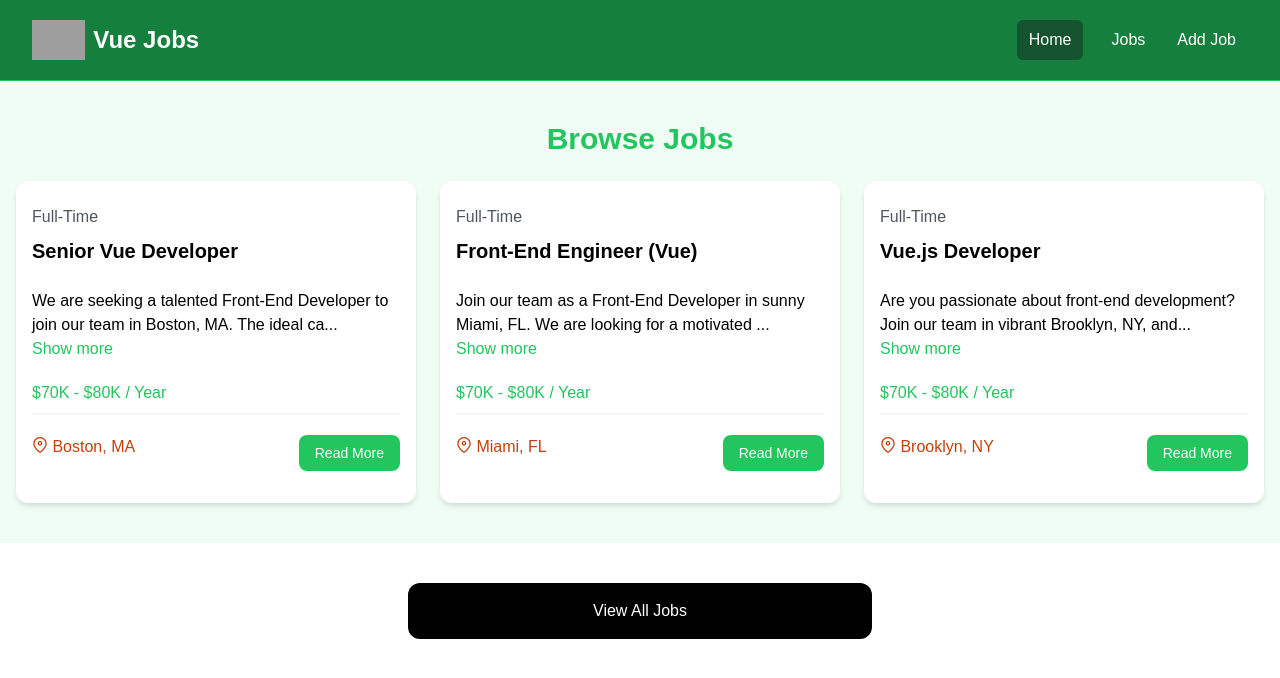
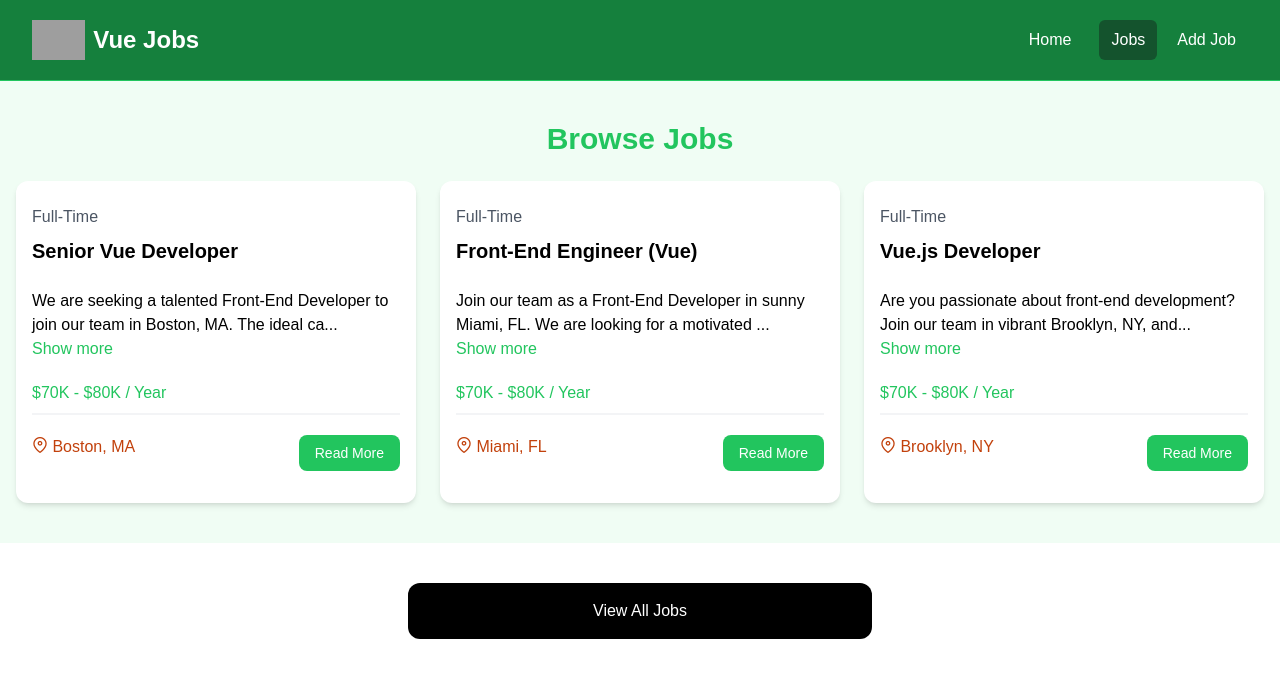
Before and after one commit to JovanaMatic/vue3-tut-2025, a Vue app: page /jobs in a window 1280 px wide. Shown: the top 678 px of the page. Built offline with nearby package versions, Linux system fonts and the light colour scheme; grey boxes are pictures that could not be loaded.

Commit message:
Replace links with RouterLink

```diff
--- a/src/components/HomeCards.vue
+++ b/src/components/HomeCards.vue
@@ -1,4 +1,5 @@
 <script setup>
+import { RouterLink } from 'vue-router'
 import Card from '@/components/Card.vue'
 </script>
 
@@ -11,24 +12,24 @@
             <p class="mt-2 mb-4">
               Browse our Vue jobs and start your career today
             </p>
-            <a
-              href="jobs.html"
+            <RouterLink
+              to="/jobs"
               class="inline-block bg-black text-white rounded-lg px-4 py-2 hover:bg-gray-700"
             >
               Browse Jobs
-            </a>
+            </RouterLink>
           </Card>
           <Card theme="bg-gray-100">
             <h2 class="text-2xl font-bold">For Employers</h2>
             <p class="mt-2 mb-4">
               List your job to find the perfect developer for the role
             </p>
-            <a
-              href="add-job.html"
+            <RouterLink
+              to="/jobs/add"
               class="inline-block bg-green-500 text-white rounded-lg px-4 py-2 hover:bg-green-600"
             >
               Add Job
-            </a>
+            </RouterLink>
           </Card>
         </div>
       </div>
--- a/src/components/JobListing.vue
+++ b/src/components/JobListing.vue
@@ -1,5 +1,6 @@
 <script setup>
 import { ref, computed } from 'vue'
+import { RouterLink } from 'vue-router'
 
 const props = defineProps({
   listing: Object,
@@ -47,12 +48,12 @@
                   <i class="pi pi-map-marker text-orange-700"></i>
                   {{ listing.location}}
                 </div>
-                <a
-                  :href="`/job/${listing.id}`"
+                <RouterLink
+                  :to="`/job/${listing.id}`"
                   class="h-[36px] bg-green-500 hover:bg-green-600 text-white px-4 py-2 rounded-lg text-center text-sm"
                 >
                   Read More
-                </a>
+                </RouterLink>
               </div>
             </div>
           </div>
--- a/src/components/JobListings.vue
+++ b/src/components/JobListings.vue
@@ -1,6 +1,7 @@
 <script setup>
+import { ref } from 'vue'
+import { RouterLink } from 'vue-router'
 import jobData from '@/jobs.json'
-import { ref } from 'vue'
 import JobListing from '@/components/JobListing.vue'
 
 const jobs = ref(jobData.slice(0,3));
@@ -28,12 +29,11 @@
       </div>
     </section>
     <section v-if="showButton" class="m-auto max-w-lg my-10 px-6">
-      <a
-        href="jobs.html"
+      <RouterLink
+        to="/jobs"
         class="block bg-black text-white text-center py-4 px-6 rounded-xl hover:bg-gray-700"
         @click.prevent="showAllJobs"
         >View All Jobs
-        </a
-      >
+        </RouterLink>
     </section>
 </template>
--- a/src/components/NavBar.vue
+++ b/src/components/NavBar.vue
@@ -1,5 +1,11 @@
 <script setup>
+import { RouterLink, useRoute } from 'vue-router'
 import logo from '../assets/images/logo.png'
+
+const isActiveLink = (routePath) => {
+  const route = useRoute()
+  return route.path === routePath
+}
 </script>
 <template>
       <nav class="bg-green-700 border-b border-green-500">
@@ -9,29 +15,26 @@
             class="flex flex-1 items-center justify-center md:items-stretch md:justify-start"
           >
             <!-- Logo -->
-            <a class="flex flex-shrink-0 items-center mr-4" href="index.html">
+            <RouterLink class="flex flex-shrink-0 items-center mr-4" to="/">
               <img class="h-10 w-auto" :src="logo" alt="Vue Jobs" />
               <span class="hidden md:block text-white text-2xl font-bold ml-2"
                 >Vue Jobs</span
               >
-            </a>
+            </RouterLink>
             <div class="md:ml-auto">
               <div class="flex space-x-2">
-                <a
-                  href="/"
-                  class="text-white bg-green-900 hover:bg-gray-900 hover:text-white rounded-md px-3 py-2"
-                  >Home</a
-                >
-                <a
-                  href="/jobs"
-                  class="text-white hover:bg-green-900 hover:text-white rounded-md px-3 py-2"
-                  >Jobs</a
-                >
-                <a
-                  href="/jobs/add"
-                  class="text-white hover:bg-green-900 hover:text-white rounded-md px-3 py-2"
-                  >Add Job</a
-                >
+                <RouterLink
+                  to="/"
+                  :class="[ 'text-white', 'rounded-md px-3 py-2', 'hover:bg-gray-900', 'hover:text-white', { 'bg-green-900': isActiveLink('/') }]"
+                >Home</RouterLink>
+                <RouterLink
+                  to="/jobs"
+                  :class="[ 'text-white', 'rounded-md px-3 py-2', 'hover:bg-gray-900', 'hover:text-white', { 'bg-green-900': isActiveLink('/jobs') }]"
+                  >Jobs</RouterLink>
+                <RouterLink
+                  to="/jobs/add"
+                  :class="[ 'text-white', 'rounded-md px-3 py-2', 'hover:bg-gray-900', 'hover:text-white', { 'bg-green-900': isActiveLink('/jobs/add') }]"
+                  >Add Job</RouterLink>
               </div>
             </div>
           </div>
```
